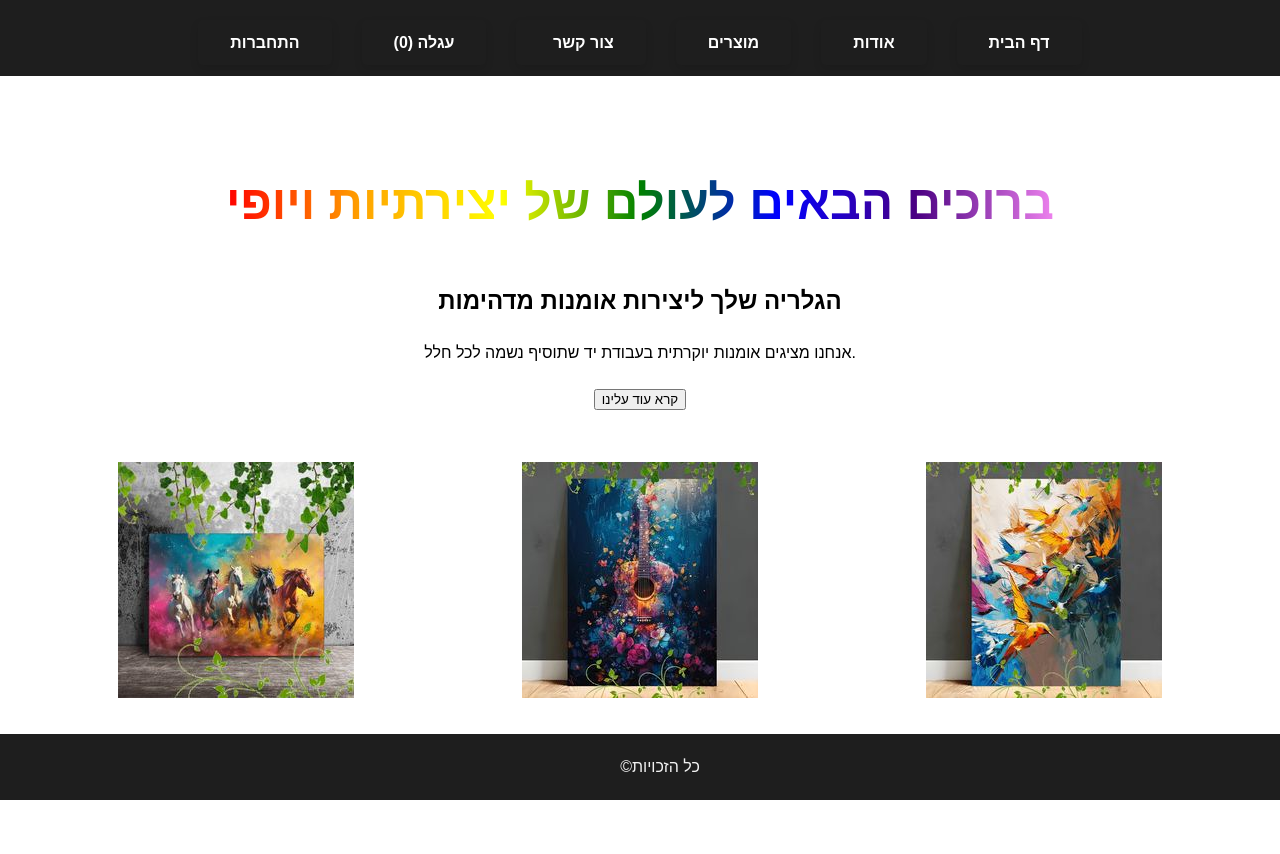
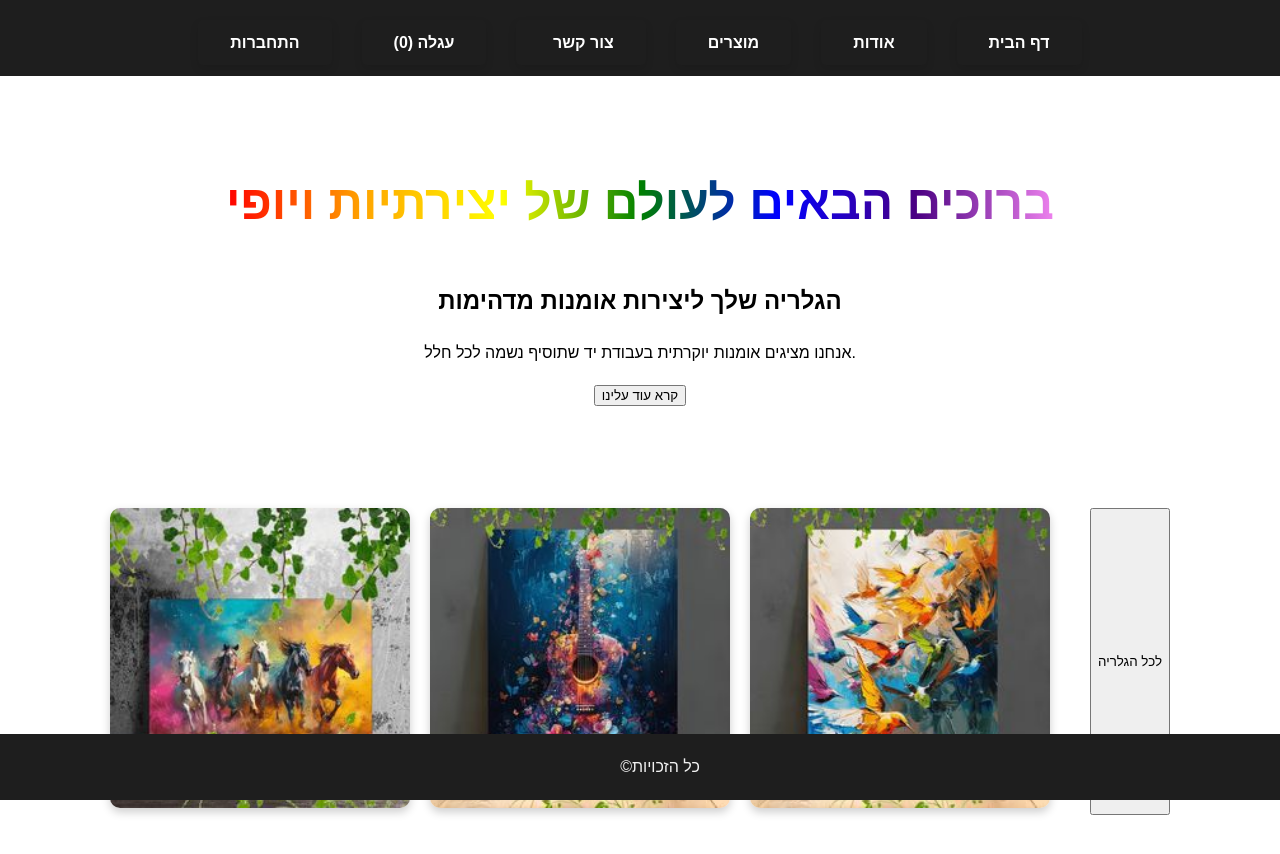
Before and after one commit to YAEL-HERSHKOVITZ/art-store, a React (Create React App) app: page / in a window 1280 px wide. Shown: the top 854 px of the page. Built offline with nearby package versions, Linux system fonts and the light colour scheme.

Commit message:
ניסיון לעלות קבצים

```diff
--- a/src/App.css
+++ b/src/App.css
@@ -83,3 +83,55 @@ nav a:hover {
   transform: translateY(-3px); /* אפקט זוזה קל למעלה */
   box-shadow: 0 6px 12px rgba(0, 0, 0, 0.2); /* צללים יותר חזקים בזמן hover */
 }
+
+
+/* עיצוב הפופ-אפ */
+.popup {
+  position: fixed;
+  top: 20px; /* מרחק מלמעלה */
+  right: 20px; /* מרחק מהצד הימני */
+  background-color: rgba(255, 255, 255, 0.95); /* רקע עם שקיפות */
+  padding: 15px; /* רווח פנימי */
+  border: 3px solid black; /* מסגרת שחורה */
+  border-radius: 10px; /* פינות מעוגלות */
+  box-shadow: 0 4px 15px rgba(0, 0, 0, 0.2); /* צל */
+  z-index: 1000; /* כדי להציג מעל אלמנטים אחרים */
+  text-align: right; /* יישור טקסט לימין */
+  animation: popup-slide-in 0.5s ease; /* אפקט כניסה */
+  max-width: 300px; /* רוחב מקסימלי */
+}
+
+/* אנימציה להופעת הפופ-אפ */
+@keyframes popup-slide-in {
+  from {
+      transform: translateX(50px); /* כניסה מהצד הימני */
+      opacity: 0;
+  }
+  to {
+      transform: translateX(0);
+      opacity: 1;
+  }
+}
+
+.popup p {
+  font-size: 1rem;
+  color: #333; /* צבע טקסט כהה */
+  margin: 0;
+  font-family: 'Arial', sans-serif;
+}
+
+.popup-close {
+  position: absolute;
+  top: 5px;
+  left: 5px; /* כפתור סגירה בצד שמאל של הפופ-אפ */
+  background: none;
+  border: none;
+  font-size: 1rem;
+  color: #888;
+  cursor: pointer;
+  transition: color 0.3s ease;
+}
+
+.popup-close:hover {
+  color: #333;
+}
--- a/src/App.js
+++ b/src/App.js
@@ -20,6 +20,9 @@ function App() {
   // עגלת מוצרים
   const [cart, setCart] = useState([]);
 
+  const [popupMessage, setPopupMessage] = useState('');
+  const [showPopup, setShowPopup] = useState(false);
+
 
   ///פןנקצית הוספת מוצר
   const addToCart = (product) => {
@@ -32,7 +35,15 @@ function App() {
     } else {
       setCart([...cart, { ...product, quantity: 1 }]);
     }
+
+    // הצגת הודעת פופ-אפ
+    setPopupMessage(`המוצר "${product.name}" !המוצר נוסף בהצלחה`);
+    setShowPopup(true);
+
+    // הסתרת הפופ-אפ לאחר 3 שניות
+    setTimeout(() => setShowPopup(false), 3000);
   };
+
 
   ///פונקציה למחיקת מוצר לפי id
   const deleteProduct = (product) => {
@@ -52,9 +63,20 @@ function App() {
   const calculateTotalPrice = () => {
     return cart.reduce((total, item) => total + item.price * item.quantity, 0);
   };
+
   return (
     <Router>
       <div className="App">
+
+        {showPopup && (
+          <div className="popup">
+            <button className="popup-close" onClick={() => setShowPopup(false)}>×</button>
+            <p>{popupMessage}</p>
+          </div>
+        )}
+
+
+
         <header className="header">
           <nav>
             <Link to="/Home">דף הבית</Link>
@@ -72,7 +94,9 @@ function App() {
         <footer className="footer">
           <p>&copy;כל הזכויות </p>
         </footer>
+
       </div>
+
     </Router>
 
   );
--- a/src/components/Home.css
+++ b/src/components/Home.css
@@ -58,33 +58,21 @@
 /* גלריה */
 .gallery {
   display: flex;
-  flex-wrap: wrap; /* מאפשר לתמונות להתפשט בשורות */
-  justify-content: center; /* מיקום התמונות במרכז */
-  gap: 20px; /* רווח בין התמונות */
+  gap: 20px;
+  justify-content: center;
+  padding: 50px 20px;
+  background: white; /* רקע לבן */
 }
 
-.gallery-item {
-  width: 30%; /* כל תמונה תהיה ברוחב של 30% מהמרחב */
-  display: flex;
-  justify-content: center; /* ממקם את התמונה במרכז */
+.gallery-item img {
+  width: 300px;
+  height: auto;
+  border-radius: 10px;
+  transition: transform 0.3s, box-shadow 0.3s;
+  box-shadow: 0 4px 10px rgba(0, 0, 0, 0.2);
 }
 
-.cta-buttons {
-  width: 100%; /* הכפתור יתפוס את כל רוחב הגלריה */
-  text-align: center; /* ממקם את הכפתור במרכז */
-  margin-top: 20px; /* רווח מעל הכפתור */
+.gallery-item img:hover {
+  transform: scale(1.1);
+  box-shadow: 0 6px 15px rgba(0, 0, 0, 0.4);
 }
-
-.cta-btn.primary {
-  padding: 10px 20px;
-  background-color: #FF5733;
-  color: white;
-  border: none;
-  border-radius: 5px;
-  cursor: pointer;
-  font-size: 16px;
-}
-
-.cta-btn.primary:hover {
-  background-color: #FF4500;
-}
--- a/src/components/Home.jsx
+++ b/src/components/Home.jsx
@@ -26,12 +26,12 @@ function Home() {
           </div>
           <div className="gallery-item">
             <img src="Images/Birds.png" alt="גרפיטי" />
+
           </div>
-          <div className="cta-buttons">
-            <button className="cta-btn primary">לכל הגלריה</button>
-          </div>
+         <br /> <br />
+          <button className="cta-btn primary"> לכל הגלריה</button>
+
         </section>
-
 
 
       </div>
--- a/src/components/ProductsCard.jsx
+++ b/src/components/ProductsCard.jsx
@@ -2,6 +2,7 @@ import { Link } from 'react-router-dom';
 import './ProductsCard.css';
 
 function ProductsCard({ product, addToCart }) {
+
   const handleAddToCart = () => {
     addToCart(product);
   };
```
